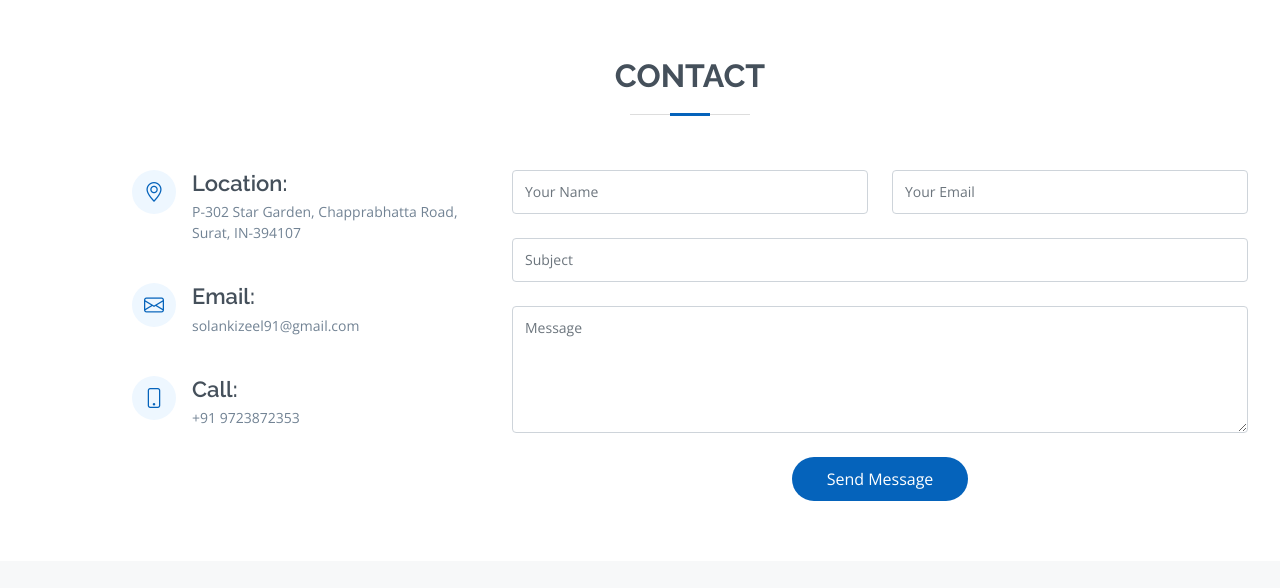
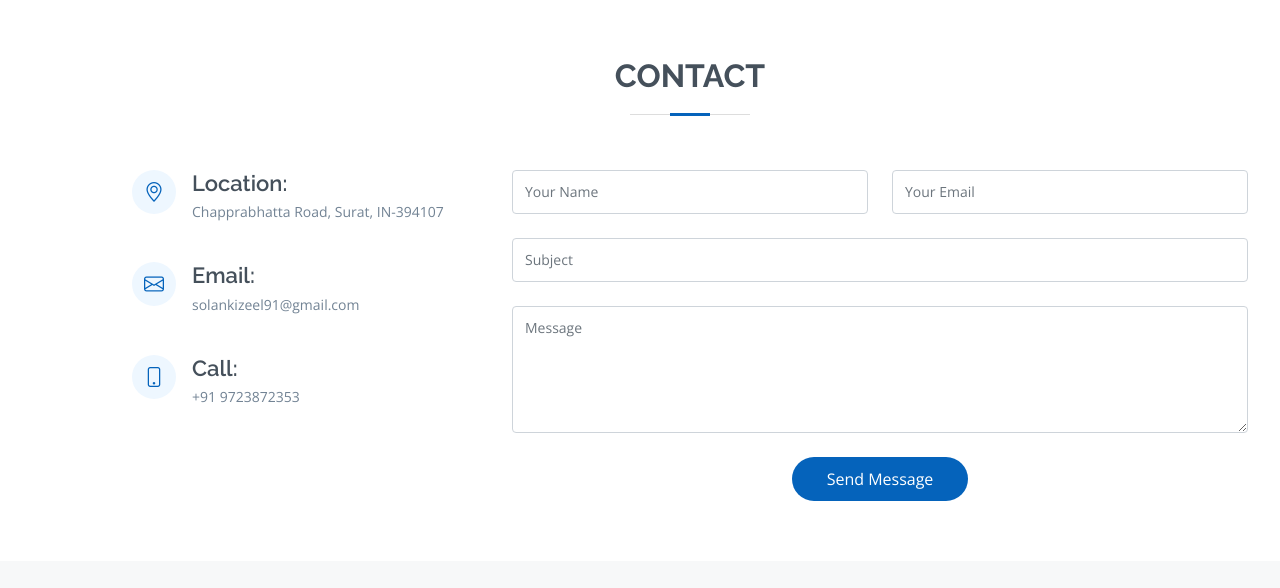
Before and after one commit to sz32/portfolio, a plain HTML site: page index.html in a window 1280 px wide. Shown: the part 5942-6530 px from the top of the page. Drawn offline with nearby package versions, Linux system fonts and the light colour scheme.

Commit message:
portfolio

```diff
--- a/index.html
+++ b/index.html
@@ -5,7 +5,7 @@
   <meta charset="utf-8">
   <meta content="width=device-width, initial-scale=1.0" name="viewport">
 
-  <title>My Portfolio</title>
+  <title>Mobile App Developer - Solanki Zeel</title>
   <meta content="" name="description">
   <meta content="" name="keywords">
 
@@ -659,7 +659,7 @@
               <div class="address">
                 <i class="bi bi-geo-alt"></i>
                 <h4>Location:</h4>
-                <p>P-302 Star Garden, Chapprabhatta Road, Surat, IN-394107</p>
+                <p>Chapprabhatta Road, Surat, IN-394107</p>
               </div>
 
               <div class="email">
```
